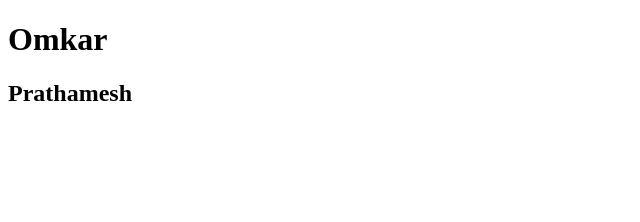
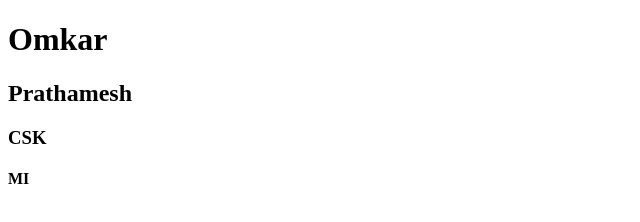
Before and after one commit to omkarpagade141/demo-session, a plain HTML site: page index.html in a window 1280 px wide. Shown: the full height of the page, 0-640 px from the left. Drawn offline with Linux system fonts and the light colour scheme.

Commit message:
Added team

```diff
--- a/index.html
+++ b/index.html
@@ -8,5 +8,7 @@
 <body>
     <h1>Omkar</h1>
     <h2>Prathamesh</h2>
+    <h3>CSK</h3>
+    <h4>MI</h4>
 </body>
 </html>
```
